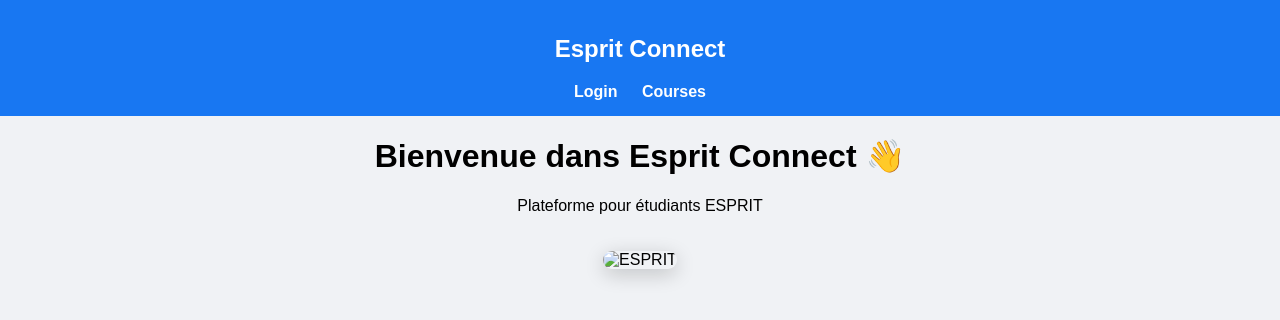
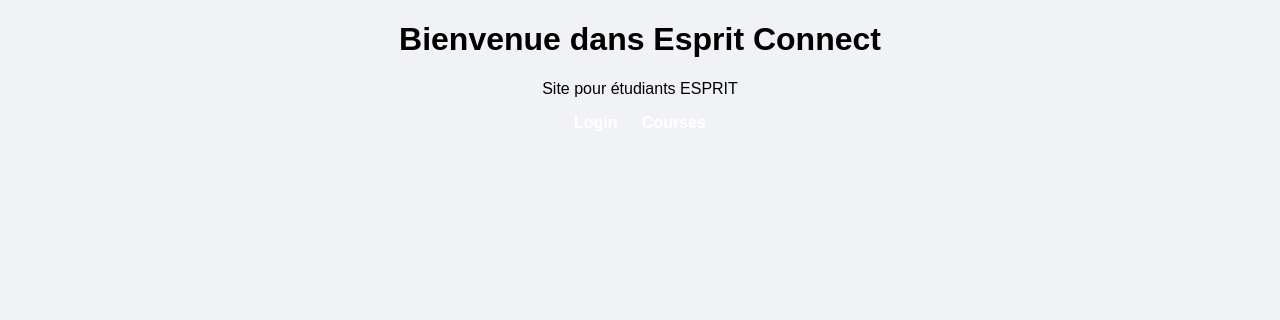
Before and after one commit to fadwadouiri8-a11y/Esprit-connect, a plain HTML site: page index.html in a window 1280 px wide. Drawn offline with Linux system fonts and the light colour scheme.

Commit message:
Update index.html

```diff
--- a/index.html
+++ b/index.html
@@ -7,17 +7,11 @@
 
 <body>
 
-<nav>
-  <h2>Esprit Connect</h2>
-  <a href="login.html">Login</a>
-  <a href="courses.html">Courses</a>
-</nav>
+<h1>Bienvenue dans Esprit Connect</h1>
+<p>Site pour étudiants ESPRIT</p>
 
-<h1>Bienvenue dans Esprit Connect 👋</h1>
-
-<p>Plateforme pour étudiants ESPRIT</p>
-
-<img src="esprit.jpg" alt="ESPRIT" class="hero-img">
+<a href="#">Login</a>
+<a href="#">Courses</a>
 
 </body>
 </html>
```
